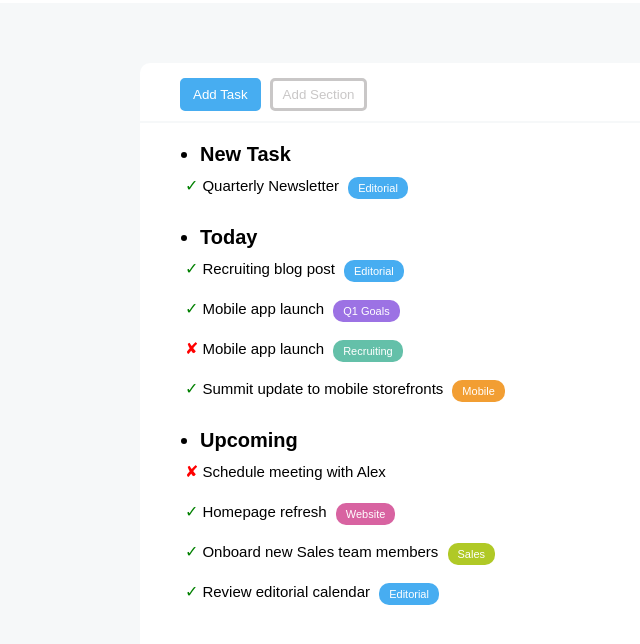
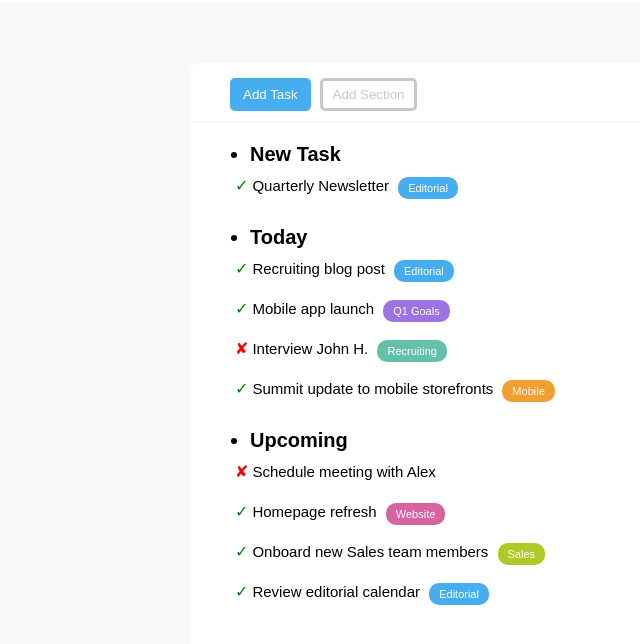
Before and after one commit to aletardio/html-css-toboolist, a plain HTML site: page index.html in a window 1280 px wide. Shown: the part 98-742 px from the top of the page, without its empty margins (0-640 px from the left). Drawn offline with Linux system fonts and the light colour scheme.

Commit message:
Fixed text

```diff
--- a/css/style.css
+++ b/css/style.css
@@ -33,7 +33,7 @@ body {
 }
 
 .container {
-    width: 1000px;
+    width: 900px;
     height: 600px;
     margin: 0 auto;
     margin-top: 60px;
--- a/index.html
+++ b/index.html
@@ -48,7 +48,7 @@
                         </div>
                         <div>
                             <span class="icon-ballot-x">&#10008;</span>
-                            <span class="child-text"> Mobile app launch</span>
+                            <span class="child-text"> Interview John H. </span>
                             <span class="text-color-recruiting"> Recruiting </span>
                         </div>
                         <div>
```
